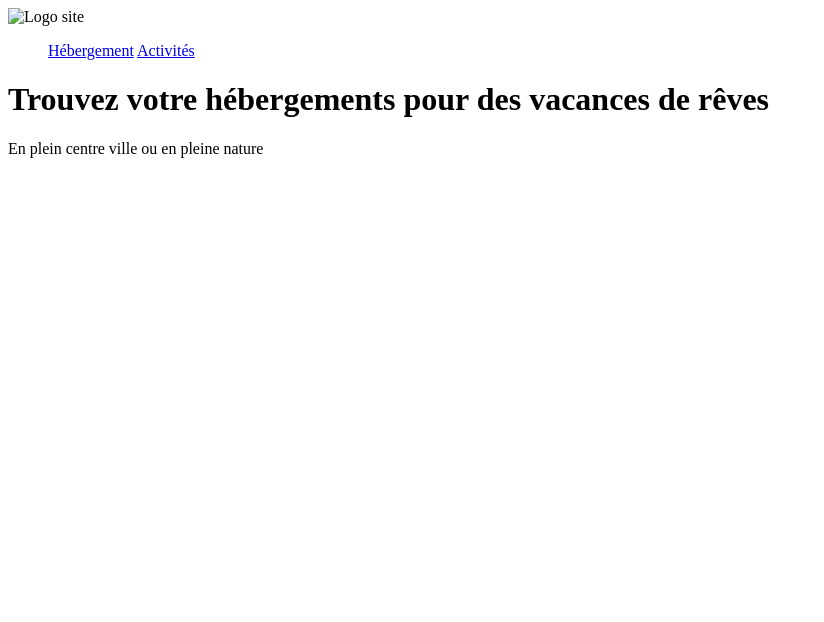
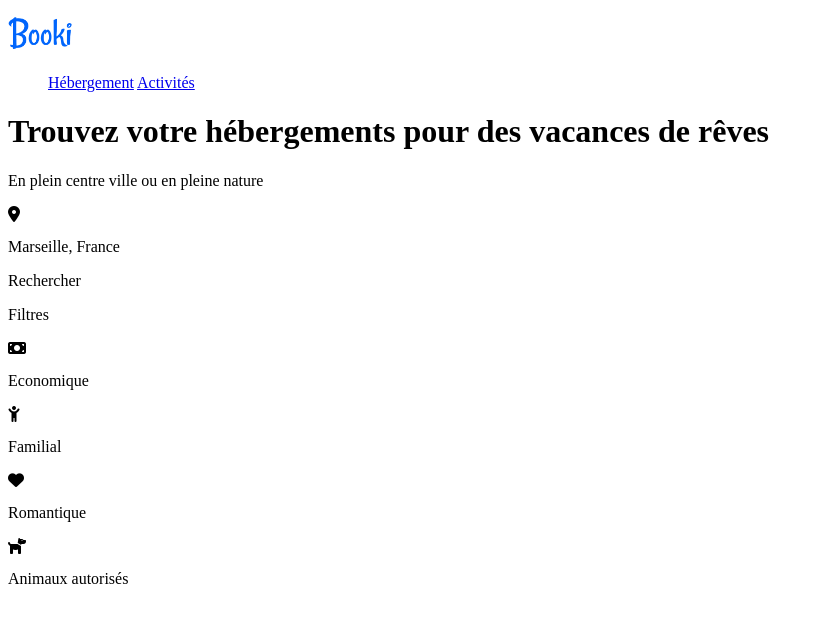
Before and after one commit to Naylek7/cpm2-2022-s1-booki-valentin-kelyan, a plain HTML site: page index.html in a window 1280 px wide. Shown: the whole page, without its empty margins (0-824 px from the left). Drawn offline with Linux system fonts and the light colour scheme.

Commit message:
avancés Booki

```diff
--- a/index.html
+++ b/index.html
@@ -3,14 +3,17 @@
     <meta charset="UTF-8">
     <meta http-equiv="X-UA-Compatible" content="IE=edge">
     <meta name="viewport" content="width=device-width, initial-scale=1.0">
-    <link rel="preconnect" href-"https://fonts.googleapis.com">
+    <link rel="preconnect" href="https://fonts.googleapis.com">
     <link rel="preconnect"href="https://fonts.gstatic.com"
     crossorigin>
-    <link href-"https://fonts.googleapis.com/css27family=Lobster+Two
+    <link href="https://fonts.googleapis.com/css27family=Lobster+Two
     &family=Raleway:ital,wght@0,200;0,300;0,400;0,500;1,100;1,200;1,
-    300;1,400;1,500&display=swap"rel=-"stylesheet">
-    <link rel="stylesheet" href-"https://cdnjs.cloudflare.com/ajax/
+    300;1,400;1,500&display=swap"rel="stylesheet">
+    <link rel="stylesheet" href="https://cdnjs.cloudflare.com/ajax/
     libs/font-awesome/4.7.0/css/font-awesome.min.css">
+    <link rel="stylesheet" href="style.css">
+    <script src="https://kit.fontawesome.com/c8f3da7294.js" crossorigin="anonymous"></script>
+
 
 <title>Booki</title>
 
@@ -18,9 +21,9 @@
 <body>
         <div id="bloc_page">
             <header>
-                <div id="titre_principal">
+                <div id="header">
                     <div id="logo">
-                        <img src="Booki.png" alt="Logo site">
+                        <img src="images/logo/Booki.png" alt="Logo site">
                     </div>
 
                     <nav>
@@ -30,8 +33,38 @@
                         </ul>
                     </nav>
 
+                    <div id="Titre_secondaire">
                     <h1>Trouvez votre hébergements pour des vacances de rêves</h1>
                     <p>En plein centre ville ou en pleine nature</p>
+                    </div>
+
+                    <div id="barre_recherche">
+                    <i class="fa-solid fa-location-dot"></i>
+                    <p>Marseille, France</p>
+                    <p>Rechercher</p>
+                    </div>
+
+                    <div id="filtres">
+                        <div class="f1">
+                            <p>Filtres</p>
+                        </div>
+                        <div class="f2">
+                            <i class="fa-solid fa-money-bill"></i>
+                            <p>Economique</p>
+                        </div>
+                        <div class="f3">
+                            <i class="fa-solid fa-child-reaching"></i>
+                            <p>Familial</p>
+                        </div>
+                        <div class="f4">
+                            <i class="fa-solid fa-heart"></i>
+                            <p>Romantique</p>
+                        </div>
+                        <div class="f5">
+                            <i class="fa-solid fa-dog"></i>
+                            <p>Animaux autorisés</p>
+                        </div>
+                    </div>
 
                 </div>
             </header>
--- /dev/null
+++ b/style.css
@@ -0,0 +1,8 @@
+img{
+    width: 100px;
+    height: 50px;
+}
+
+nav{
+
+}
```
Also changed, not shown: 3 other files.
